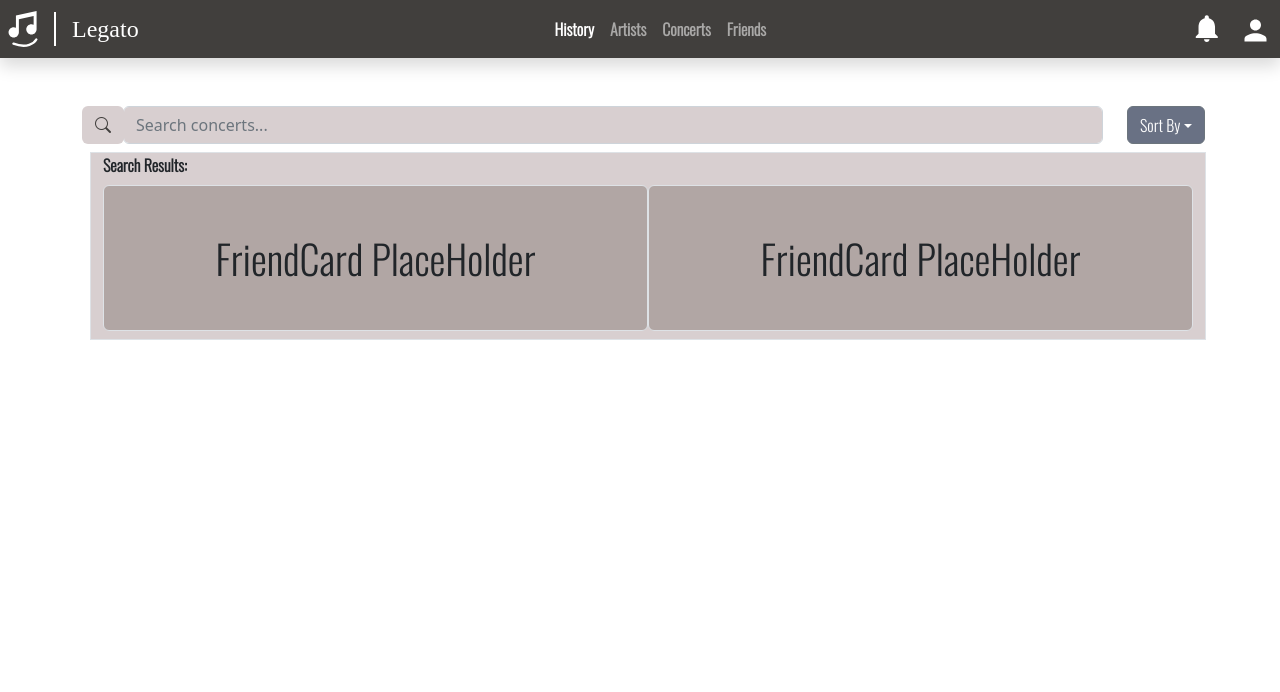
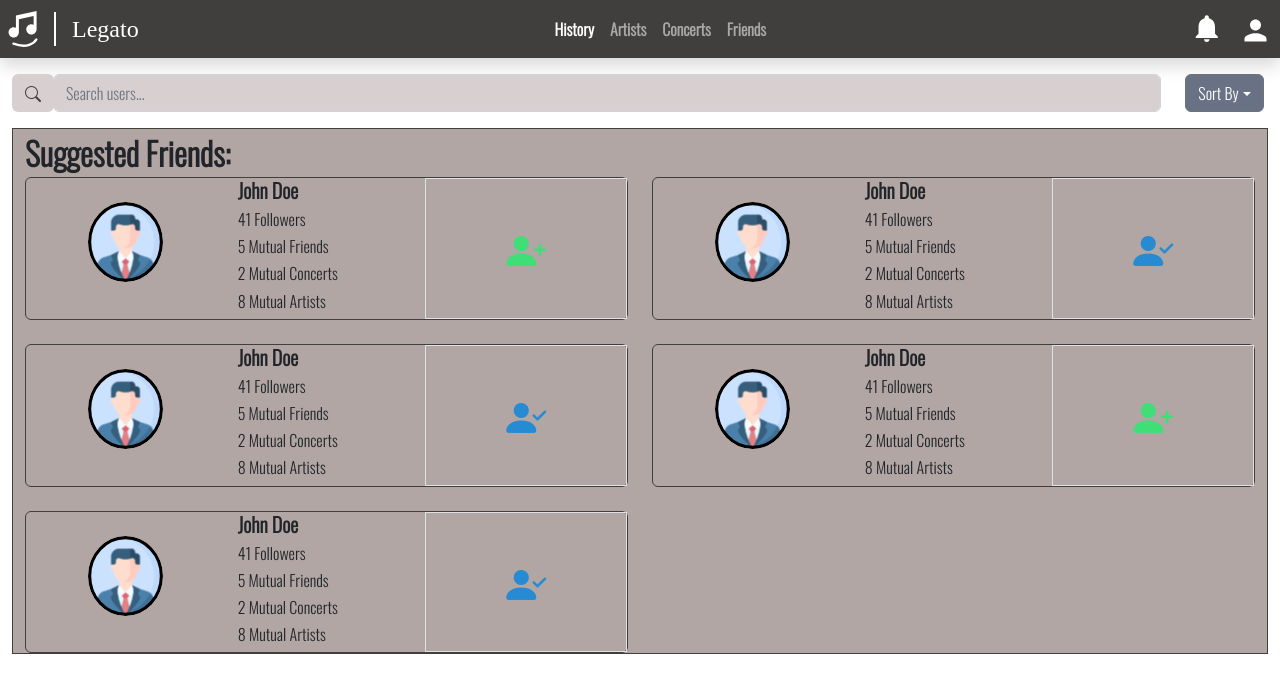
Before and after one commit to SDSC-Cali-Coders/Legato, a React (Create React App) app in the folder frontend/: page / in a window 1280 px wide. Shown: the top 692 px of the page. Built offline with nearby package versions, Linux system fonts and the light colour scheme; a web font is replaced by a local one.

Commit message:
Initial commit for find friends main page and toggle button and friend card

```diff
--- a/frontend/src/App.css
+++ b/frontend/src/App.css
@@ -166,3 +166,12 @@
 .dropdown > button:hover {
   background-color: #697184;
 }
+
+/* Color for toggle button on find friends page */
+.btn-friendAdded{
+  color: #268BD2;
+}
+
+.btn-friendNotAdded{
+  color: #3FDE77;
+}
--- /dev/null
+++ b/frontend/src/components/friends/AddFriendToggleBtn.jsx
@@ -0,0 +1,21 @@
+import React from "react";
+
+const AddFriendToggleBtn = {
+  FriendAdded: (props) => {
+    return (
+      <button className="btn-friendAdded border-0 bg-transparent fs-1" type="button">
+        <i class="bi bi-person-check-fill"></i>
+      </button>
+    );
+  },
+
+  FriendNotAdded: (props) => {
+    return (
+      <button className="btn-friendNotAdded border-0 bg-transparent fs-1" type="button">
+        <i class="bi bi-person-plus-fill"></i>
+      </button>
+    );
+  },
+};
+
+export default AddFriendToggleBtn;
--- /dev/null
+++ b/frontend/src/components/friends/FriendCard.jsx
@@ -0,0 +1,78 @@
+import React from "react";
+import AddFriendToggleBtn from "./AddFriendToggleBtn";
+import Buttons from "../Buttons";
+
+
+const UserCard = (props) => {
+  return (
+    <div className="container Oswald_regular border border-dark rounded bg-neutral-primary">
+      <div className="row justify-content-start">
+
+        <div class="container">
+          <div class="row">
+            <div class="col-sm text-center">
+              <img
+                src={props.img}
+                className="img rounded-circle d-block m-auto mt-4 mx-auto"
+                alt="..."
+                width="75"
+              />
+            </div>
+            <div class="col-sm text-left">
+              <h5>
+                <b>{props.name}</b>
+              </h5>
+              <h6>{props.followers} Followers</h6>
+              <h6>
+                {props.mutualFriends} Mutual {props.type1}
+              </h6>
+              <h6>
+                {props.mutualConcerts} Mutual {props.type2}
+              </h6>
+              <h6>
+                {props.mutualArtists} Mutual {props.type3}
+              </h6>
+            </div>
+            <div class="col-sm border d-flex justify-content-center ">
+              {props.isFriendAdded ? (
+                <AddFriendToggleBtn.FriendAdded />
+              ) : (
+                <AddFriendToggleBtn.FriendNotAdded />
+              )}
+            </div>
+          </div>
+        </div>
+
+        {/* <div className="col-2">
+          <img
+            src={props.img}
+            className="img rounded-circle d-block m-auto mt-4 mx-auto"
+            alt="..."
+            width="75"
+          />
+        </div>
+        <div className="col-3 text-center">
+          <h5>
+            <b>{props.name}</b>
+          </h5>
+          <h6>{props.followers} Followers</h6>
+          <h6>
+            {props.mutualFriends} Mutual {props.type1}
+          </h6>
+          <h6>
+            {props.mutualConcerts} Mutual {props.type2}
+          </h6>
+          <h6>
+            {props.mutualArtists} Mutual {props.type3}
+          </h6>
+        </div>
+
+        <div className="col-1 text-left d-block m-auto mt-4 mx-auto border">
+          {props.isFriendAdded ? <AddFriendToggleBtn.FriendAdded /> : <AddFriendToggleBtn.FriendNotAdded />}
+        </div> */}
+      </div>
+    </div>
+  );
+};
+
+export default UserCard;
--- a/frontend/src/pages/Friends.jsx
+++ b/frontend/src/pages/Friends.jsx
@@ -1,10 +1,110 @@
-import React from 'react';
-import Searchbar from '../components/Searchbar';
-import DropdownMenu from '../components/DropdownMenu';
+import React from "react";
+import Searchbar from "../components/Searchbar";
+import DropdownMenu from "../components/DropdownMenu";
+import FriendCard from "../components/friends/FriendCard";
+import defProfileIcon from "../assets/pfpIcon.svg";
 
 const Friends = (props) => {
   return (
-        <div className="container">
+    <>
+      <div className="container mt-3 min-vw-100 Oswald_regular">
+        <div className="row">
+          <div className="col-11">
+            <Searchbar.FindFriendsSearchbar />
+          </div>
+          <div className="col-1">
+            <DropdownMenu.FindFriendsSortBy />
+          </div>
+        </div>
+      </div>
+
+      {/*  */}
+
+      <div className="container mt-3 min-vw-100 Oswald_regular">
+        <div className="container-fluid border border-dark bg-primary">
+          {/* Row: title [radius btn] */}
+          <div className="row align-items-center">
+            <div className="col-10 fs-2">Suggested Friends:</div>
+          </div>
+
+          {/* Row: Grid [2xn] */}
+          <div className="row row-cols-2 g-4">
+            <div className="col">
+              <FriendCard
+                img={defProfileIcon}
+                name="John Doe"
+                followers="41"
+                mutualFriends="5"
+                type1="Friends"
+                mutualConcerts="2"
+                type2="Concerts"
+                mutualArtists="8"
+                type3="Artists"
+                isFriendAdded=""
+              ></FriendCard>
+            </div>
+            <div className="col">
+              <FriendCard
+                img={defProfileIcon}
+                name="John Doe"
+                followers="41"
+                mutualFriends="5"
+                type1="Friends"
+                mutualConcerts="2"
+                type2="Concerts"
+                mutualArtists="8"
+                type3="Artists"
+                isFriendAdded="false"
+              ></FriendCard>
+            </div>
+            <div className="col">
+              <FriendCard
+                img={defProfileIcon}
+                name="John Doe"
+                followers="41"
+                mutualFriends="5"
+                type1="Friends"
+                mutualConcerts="2"
+                type2="Concerts"
+                mutualArtists="8"
+                type3="Artists"
+                isFriendAdded="false"
+              ></FriendCard>
+            </div>
+            <div className="col">
+              <FriendCard
+                img={defProfileIcon}
+                name="John Doe"
+                followers="41"
+                mutualFriends="5"
+                type1="Friends"
+                mutualConcerts="2"
+                type2="Concerts"
+                mutualArtists="8"
+                type3="Artists"
+                isFriendAdded=""
+              ></FriendCard>
+            </div>
+            <div className="col">
+              <FriendCard
+                img={defProfileIcon}
+                name="John Doe"
+                followers="41"
+                mutualFriends="5"
+                type1="Friends"
+                mutualConcerts="2"
+                type2="Concerts"
+                mutualArtists="8"
+                type3="Artists"
+                isFriendAdded="false"
+              ></FriendCard>
+            </div>
+          </div>
+        </div>
+      </div>
+
+      {/*  */}
+      {/* <div className="container">
         <div className="row mt-5">
           <div className="col-11">
             <Searchbar.ConcertSearchbar />
@@ -13,10 +113,8 @@ const Friends = (props) => {
             <DropdownMenu.FindFriendsSortBy />
           </div>
         </div>
-            <div className="container border text-left Oswald_regular m-2 bg-neutral-secondary">
-                <div className="row-auto mb-2">
-                    Search Results:
-                </div>
+        <div className="container border text-left Oswald_regular bg-neutral-secondary">
+          <div className="row-auto mb-2">Suggested Friends:</div>
           <div className="container text-center mb-2">
             <div className="row">
               <div className="col border rounded bg-neutral-primary">
@@ -28,8 +126,9 @@ const Friends = (props) => {
             </div>
           </div>
         </div>
-        </div>
+      </div> */}
+    </>
   );
-}
+};
 
 export default Friends;
```
Also changed, not shown: frontend/src/App.jsx (+12 -15 lines). Lines whose indentation alone changed are shown as unchanged.
